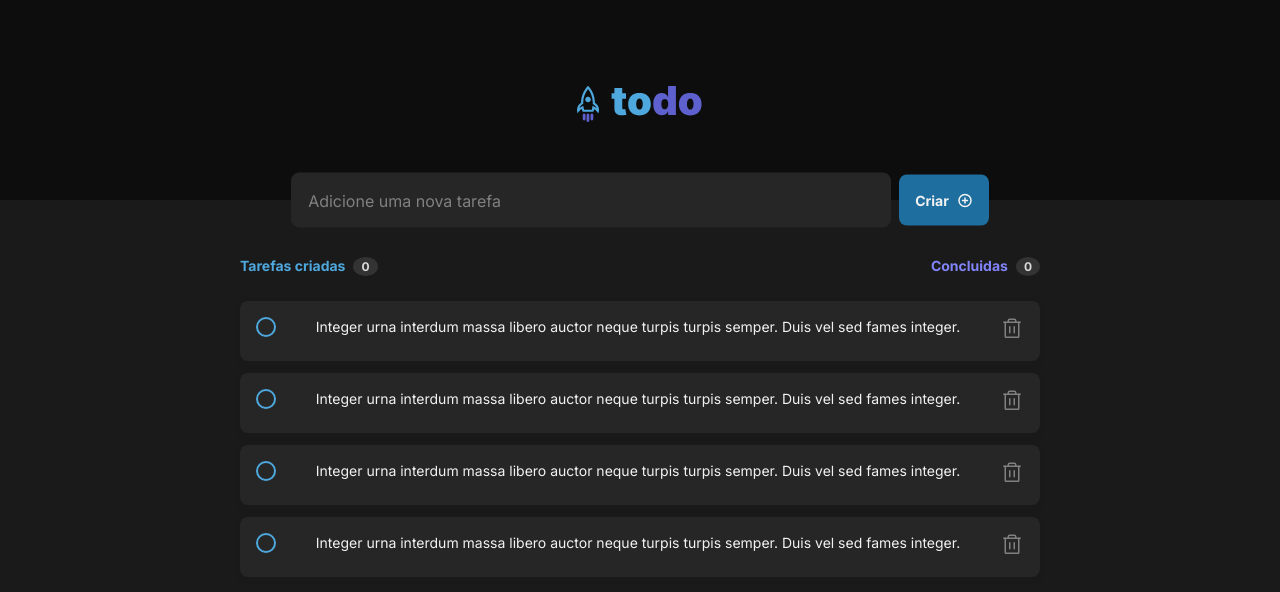
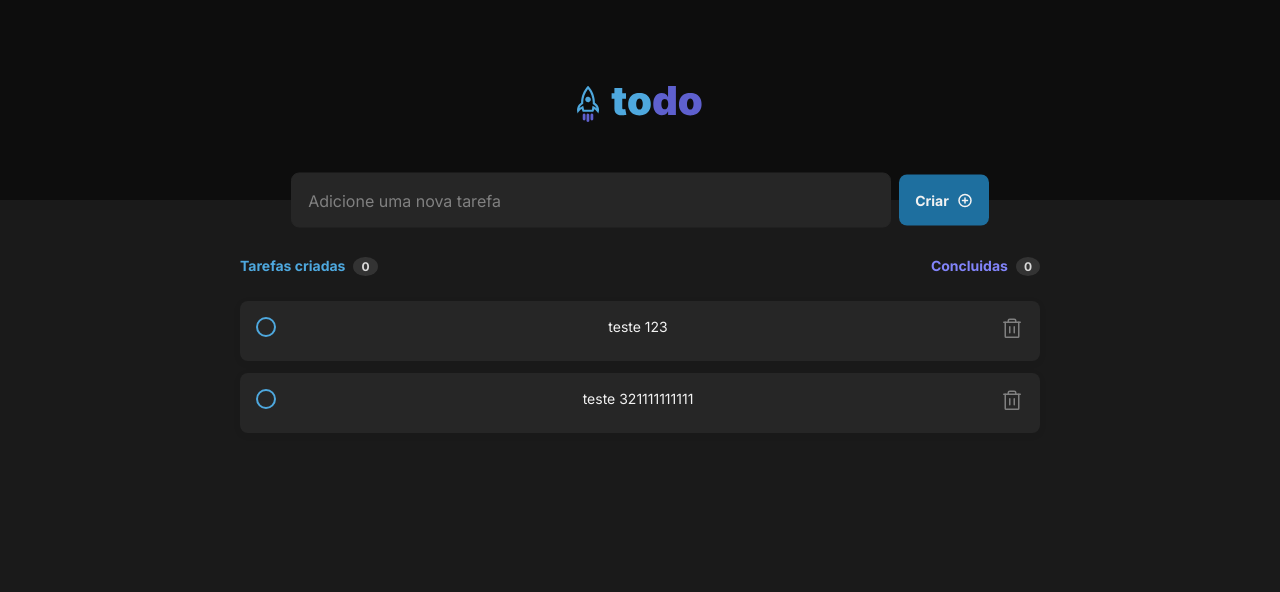
Before and after one commit to rodolfolarac/TodoList-Ignite, a React (Vite) app: page / in a window 1280 px wide. Shown: the top 592 px of the page. Built offline with nearby package versions, Linux system fonts and the light colour scheme.

Commit message:
Lógica da adição de novas tarefas finalizadas

```diff
--- a/src/App.module.css
+++ b/src/App.module.css
@@ -1,5 +1,6 @@
 .mainContainer{
     background: var(--gray-600);
-    height: 100vh;
+    min-height: 100vh;
+    height: auto;
     width: 100vw;
 }
--- a/src/App.tsx
+++ b/src/App.tsx
@@ -3,15 +3,27 @@ import { Header } from "./components/Header/Header"
 import { AddTask } from "./components/AddTask/AddTask"
 import { ProgressBar } from "./components/ProgressBar/ProgressBar"
 import { ContentTasks } from "./components/ContentTasks/ContentTasks"
+import { useState } from "react"
+
+import { TaskType, listTaskType } from "../src/types/Task"
+
+
+
 export function App() {
 
+  const [listTask, setListTask  ] = useState<listTaskType>([
+    {"content": "teste 123", "isFinished": true, "id": 1},
+    {"content": "teste 321111111111", "isFinished": false, "id": 2},
+  ])
+
+
   return (
-
       <div className={styles.mainContainer}>
         <Header />
-        <AddTask />
+        <AddTask listTask = { listTask } setListTask = { setListTask }/>
+
         <ProgressBar />
-        <ContentTasks />
+        <ContentTasks listTask = { listTask }/>
       </div>
 
   )
--- a/src/components/AddTask/AddTask.tsx
+++ b/src/components/AddTask/AddTask.tsx
@@ -1,12 +1,36 @@
 import { PlusCircle } from "phosphor-react"
 import styles from "./AddTask.module.css"
+import { Task, listTaskType, TaskType }  from "../../types/Task"
 
-export const AddTask = () =>{
+interface AddTaskProps {
+    setListTask: React.Dispatch<React.SetStateAction<listTaskType>>;
+    listTask: listTaskType;
+}
+
+
+export const AddTask: React.FC<AddTaskProps> = ({setListTask, listTask}) =>{
+
+    const handleAddTask = () =>{
+        event?.preventDefault()
+        let valueTask = document.querySelector("input")
+        if(valueTask != null && valueTask.value != ""){
+            const newTask : Task = {
+                content: valueTask.value,
+                isFinite: false
+            }
+            setListTask([...listTask, newTask])
+
+            console.log(listTask)
+            valueTask.value = "";
+        }
+
+
+    }
     return (
         <section className={styles.contentTask}>
             <form className={styles.addTask}>
                 <input type="text" placeholder="Adicione uma nova tarefa" />
-                <button type="submit">
+                <button type="submit" onClick={handleAddTask}>
                     Criar
                     <PlusCircle size={16} weight="bold" />
                 </button>
--- a/src/components/ContentTasks/ContentTasks.tsx
+++ b/src/components/ContentTasks/ContentTasks.tsx
@@ -1,13 +1,22 @@
 import { TaskItem } from "../TaskItem/TaskItem"
 import styles from "./ContentTasks.module.css"
+import React from "react"
 
-export const ContentTasks = () => {
+import { TaskType, listTaskType } from "../../types/Task"
+
+interface ContentTaskProps {
+    listTask: listTaskType;
+}
+
+export const ContentTasks: React.FC<ContentTaskProps> = ({listTask}) => {
+    console.log(listTask)
     return (
         <section className={styles.contentTasks}>
-            <TaskItem />
-            <TaskItem />
-            <TaskItem />
-            <TaskItem />
+            {
+                listTask.map((task: TaskType, index: number) => (
+                    <TaskItem key={index} task = {task} />
+                ))
+            }
         </section>
     )
 }
--- a/src/components/TaskItem/TaskItem.tsx
+++ b/src/components/TaskItem/TaskItem.tsx
@@ -1,12 +1,17 @@
 import { Trash } from "phosphor-react"
 import styles from "./TaskItem.module.css"
 
-export const TaskItem = () => {
+import{TaskType} from "../../types/Task"
+
+interface TaskItemProps {
+    task: TaskType;
+}
+
+export const TaskItem: React.FC<TaskItemProps> = ({task}) => {
     return (
         <div className={styles.taskItem}>
             <input type="checkbox"></input>
-            <p>Integer urna interdum massa libero auctor neque turpis
-                turpis semper. Duis vel sed fames integer.
+            <p>{task.content}
             </p>
 
             <button>
--- /dev/null
+++ b/src/types/Task.ts
@@ -0,0 +1,7 @@
+export type TaskType = {
+    id: number;
+    content: string;
+    isFinished: boolean;
+}
+
+export type listTaskType = TaskType[];
```
